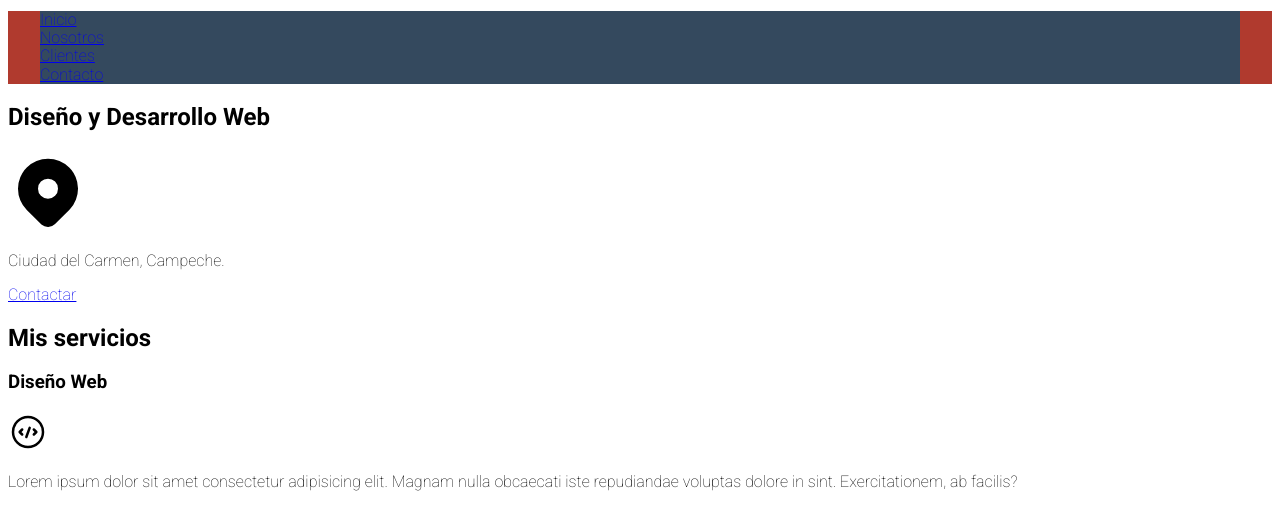
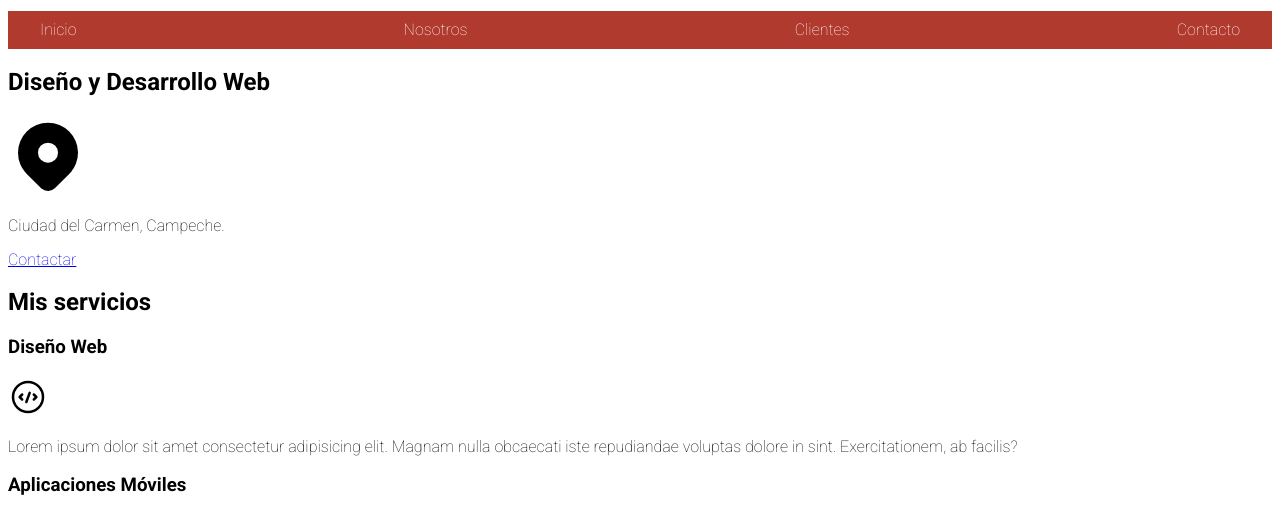
Before and after one commit to miguelRejon96/Webpage, a plain HTML site: page index.html in a window 1280 px wide. Shown: the part 84-591 px from the top of the page. Drawn offline with Linux system fonts and the light colour scheme.

Commit message:
Second day

```diff
--- a/styles.css
+++ b/styles.css
@@ -25,17 +25,24 @@ body {
     font-size: 2rem;
 }
 
-.container{
+.container {
     width: 120rem;
     margin: 0 auto;
 }
 
-.nav-bg{
+.nav-bg {
     background-color: var(--secondary);
 
 }
 
-.main-nav a{
-    background-color: var(--primary);
-    display: grid;
+.main-nav {
+    padding: 1rem;
+    display: flex;
+    flex-direction: row;
+    justify-content: space-between;
 }
+
+.main-nav a {
+    color: var(--white);
+    text-decoration: none;
+}
```
